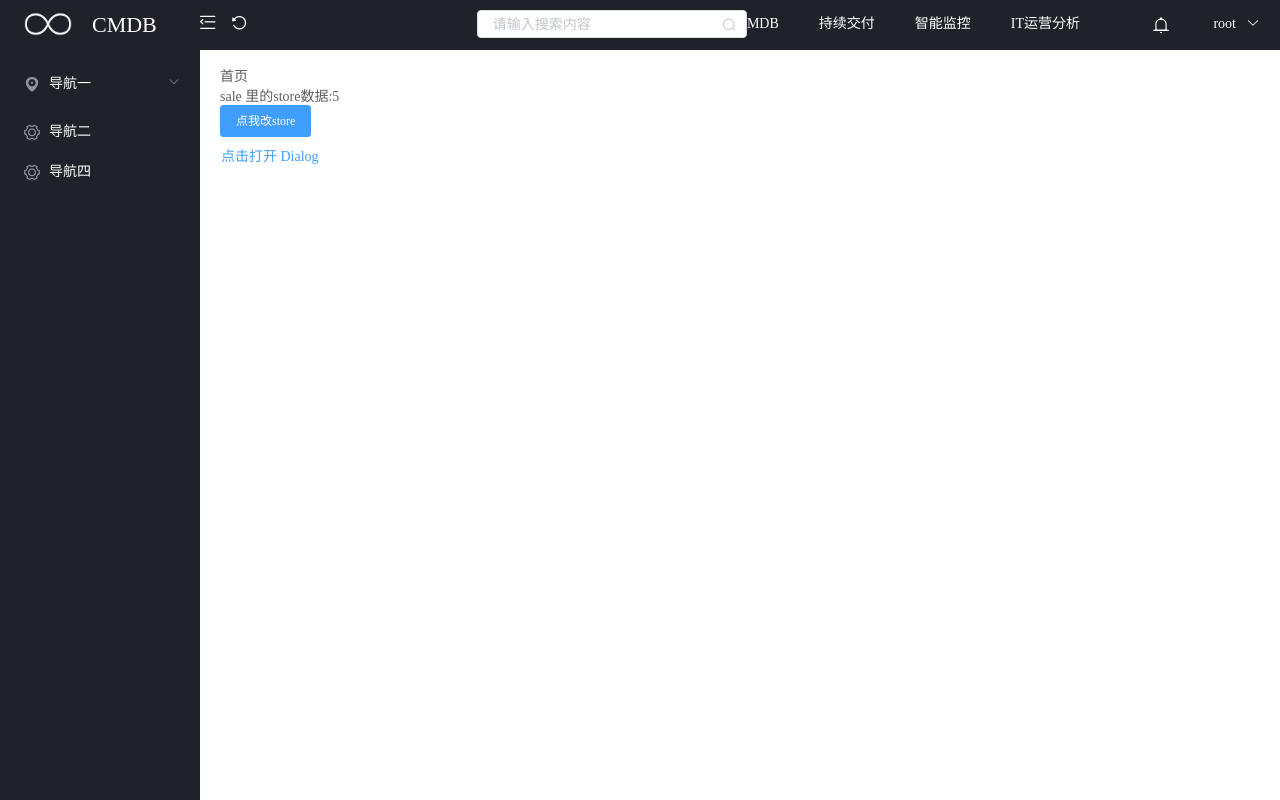
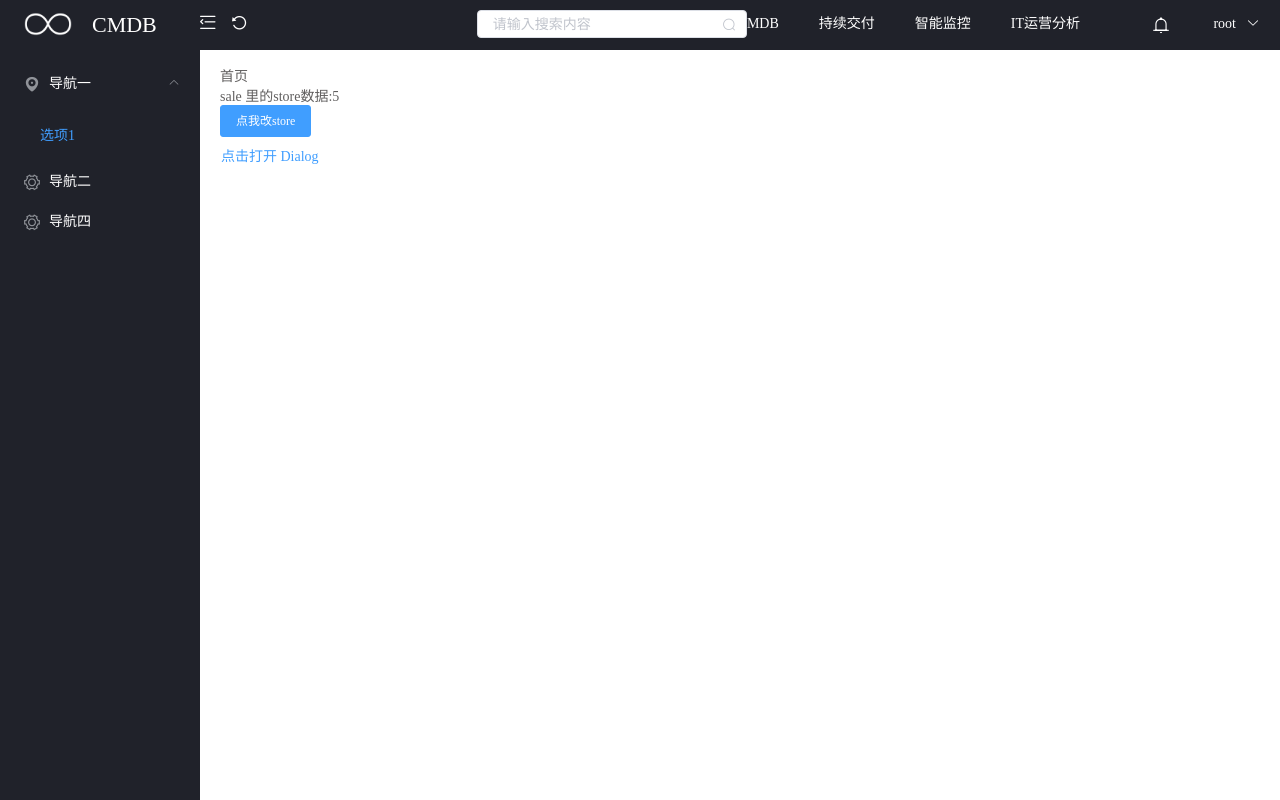
Before and after one commit to zhaoqingling/vue-element, a Vue app: page /#/ in a window 1280 px wide. Built offline with nearby package versions, Linux system fonts and the light colour scheme.

Commit message:
导航条 修改

```diff
--- a/src/page/container.vue
+++ b/src/page/container.vue
@@ -61,7 +61,8 @@
       background-color="#20222a"
       text-color="#fff"
       active-text-color="#409EFF"
-      :unique-opened="unique">
+      :unique-opened="unique"
+      >
       <!-- <el-submenu index="">
         <template slot="title">
           <i class="el-icon-location"></i>
@@ -85,7 +86,7 @@
           <i class="el-icon-setting"></i>
           <span slot="title">{{item.name}}</span>
         </el-menu-item>
-        <el-submenu index="" v-else>
+        <el-submenu :index="`${index}`" v-else>
           <template slot="title">
             <i class="el-icon-location"></i>
             <span slot="title">{{item.name}}</span>
```
